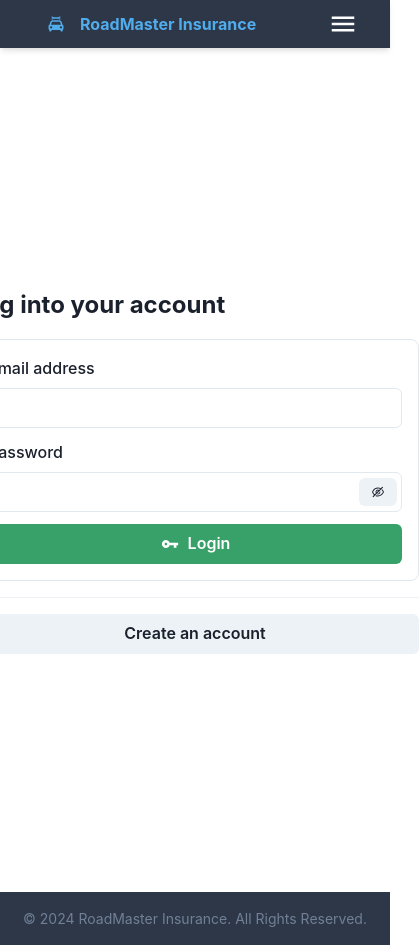
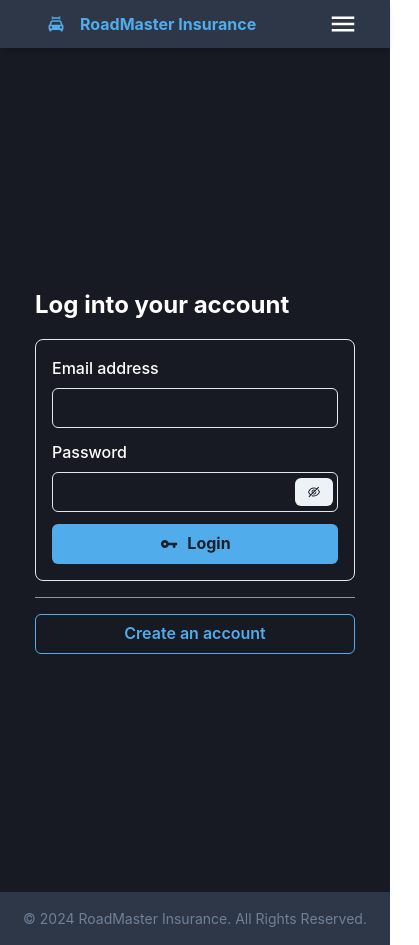
Before and after one commit to flaviurosca/car-insurance-app, a React (Vite) app: page /login in a window 390 px wide. Shown: the whole page, 419 px wide, since content can reach past the window. Built offline with nearby package versions, Linux system fonts and the light colour scheme.

Commit message:
Login page style and responsive

```diff
--- a/src/components/forms/LoginForm.tsx
+++ b/src/components/forms/LoginForm.tsx
@@ -83,12 +83,12 @@ const LoginForm = () => {
         Log into your account
       </Text>
 
-      <Box w="md" borderWidth="1px" borderRadius="lg" p={4}>
+      <Box borderWidth="1px" borderRadius="lg" p={4}>
         <form onSubmit={handleSubmit(onSubmit)} noValidate>
           <Stack spacing={3}>
             <FormControl id="email" isInvalid={!!errors.email}>
               <FormLabel>Email address</FormLabel>
-              <Input type="email" {...register("email")} />
+              <Input type="email" {...register("email")} autoComplete="off" />
               <FormErrorMessage>{errors.email?.message}</FormErrorMessage>
             </FormControl>
 
@@ -98,6 +98,7 @@ const LoginForm = () => {
                 <Input
                   type={showPassword ? "text" : "password"}
                   {...register("password")}
+                  autoComplete="off"
                 />
                 <InputRightElement w="3rem">
                   <Button
@@ -116,7 +117,13 @@ const LoginForm = () => {
               <FormErrorMessage>{errors.password?.message}</FormErrorMessage>
             </FormControl>
 
-            <Button type="submit" colorScheme="green">
+            <Button
+              type="submit"
+              variant="ghost"
+              colorScheme="gray"
+              bg="#51ACEC"
+              fontWeight="bold"
+            >
               <HStack spacing={2}>
                 <IoMdKey size={20} />
                 <Text>Login</Text>
--- a/src/components/forms/RegistrationForm.tsx
+++ b/src/components/forms/RegistrationForm.tsx
@@ -84,7 +84,7 @@ const RegistrationForm = () => {
         Create a new account
       </Text>
 
-      <Box w="md" borderWidth="1px" borderRadius="lg" p={4}>
+      <Box borderWidth="1px" borderRadius="lg" p={4}>
         <form onSubmit={handleSubmit(handleRegistration)} noValidate>
           <Stack spacing={3}>
             <FormControl id="email" isInvalid={!!errors.email}>
@@ -93,6 +93,7 @@ const RegistrationForm = () => {
                 type="email"
                 placeholder="john@doe.com"
                 {...register("email")}
+                autoComplete="off"
               />
               <FormErrorMessage>{errors.email?.message}</FormErrorMessage>
             </FormControl>
@@ -104,6 +105,7 @@ const RegistrationForm = () => {
                   type={showPassword ? "text" : "password"}
                   onFocus={handlePasswordFocus}
                   {...register("password")}
+                  autoComplete="off"
                 />
                 <InputRightElement width="3rem">
                   <Button
@@ -125,7 +127,13 @@ const RegistrationForm = () => {
               <FormErrorMessage>{errors.password?.message}</FormErrorMessage>
             </FormControl>
 
-            <Button colorScheme="green" type="submit">
+            <Button
+              type="submit"
+              variant="ghost"
+              colorScheme="gray"
+              bg="#51ACEC"
+              fontWeight="bold"
+            >
               Register
             </Button>
           </Stack>
--- a/src/pages/Login.tsx
+++ b/src/pages/Login.tsx
@@ -11,11 +11,18 @@ const Login = () => {
   };
 
   return (
-    <Center minH="100vh">
-      <Box>
+    <Center bg="gray.900" color="white" minH="100vh">
+      <Box w={{ base: "xs", md: "md" }}>
         {showLogin ? <LoginForm /> : <RegistrationForm />}
         <Divider my="4" />
-        <Button onClick={toggleForm} w="full">
+        <Button
+          onClick={toggleForm}
+          w="full"
+          variant="outline"
+          colorScheme="blue"
+          color="#51ACEC"
+          _hover={{ bg: "#51ACEC", color: "gray.900" }}
+        >
           {showLogin ? "Create an account" : "Back to login"}
         </Button>
       </Box>
```
